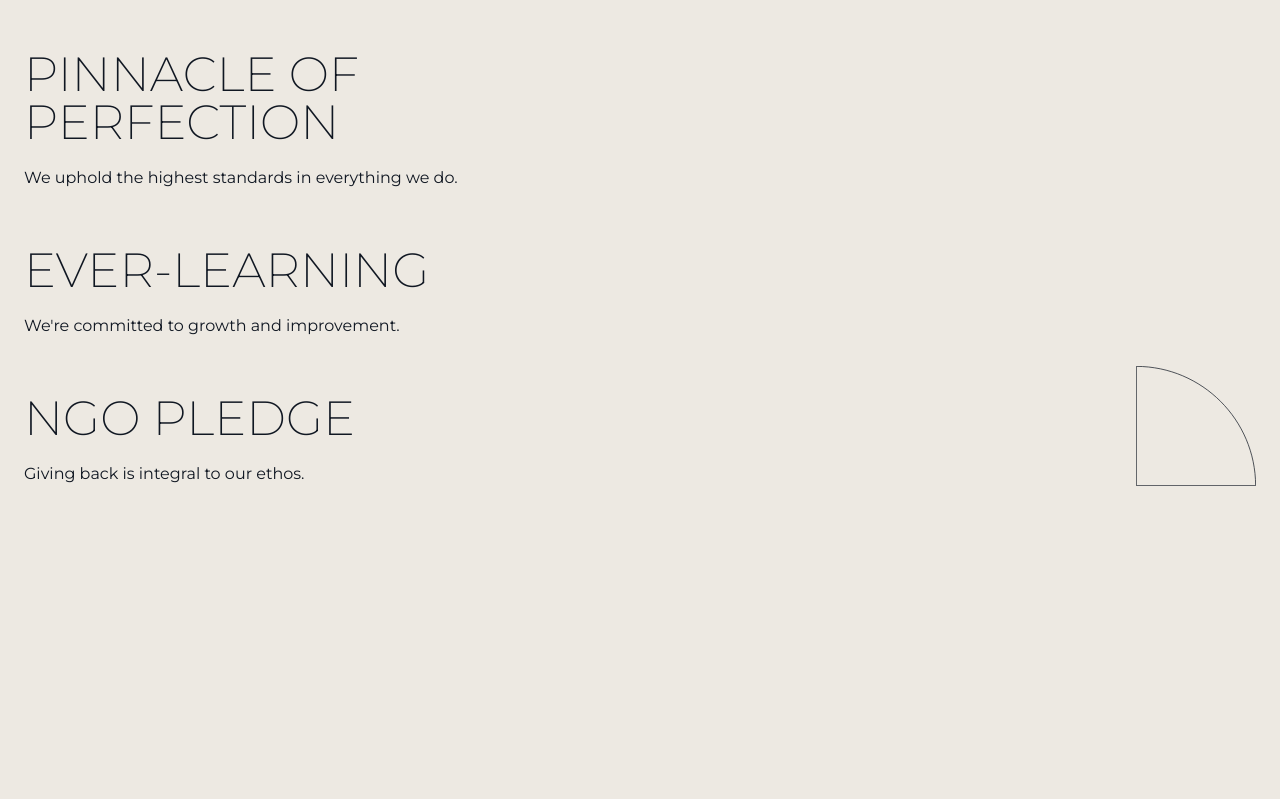
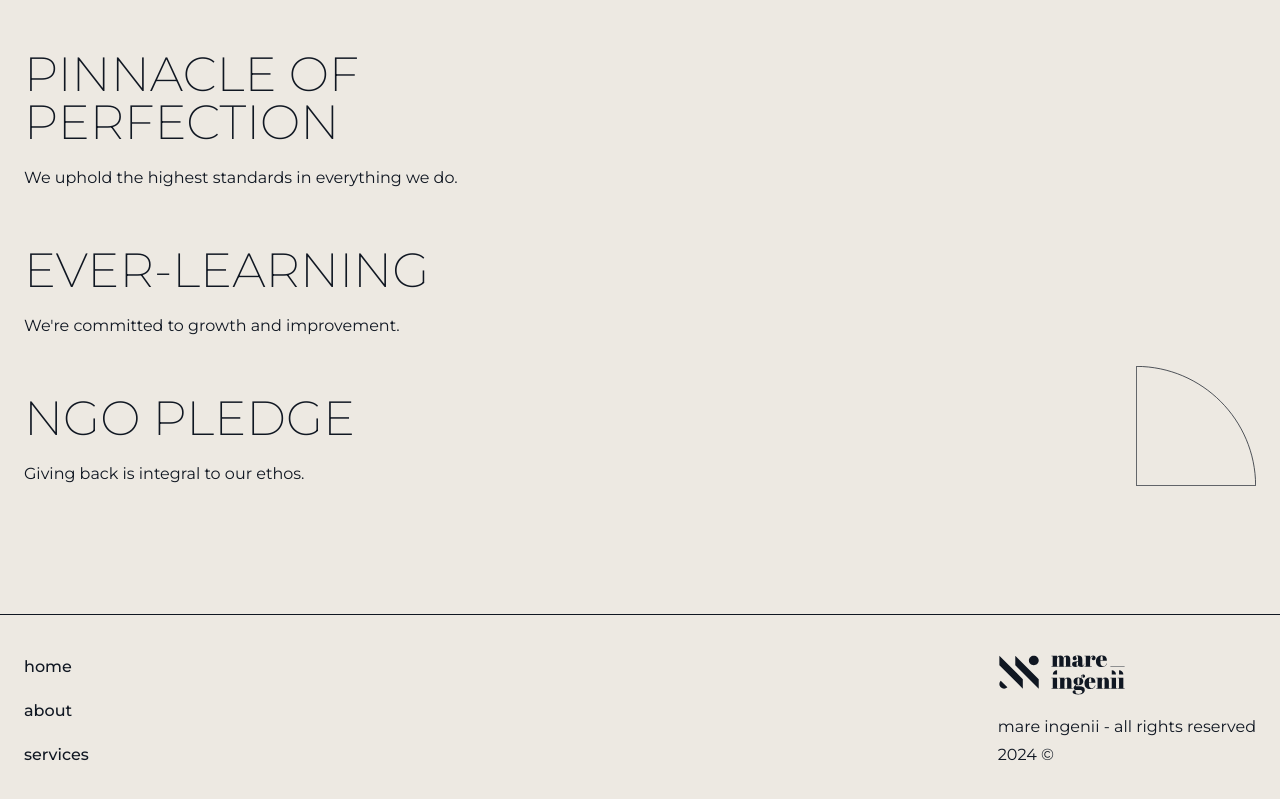
Before and after one commit to Skolaczk/mareingenii, a Next.js app: page / in a window 1280 px wide. Shown: the part 1921-2720 px from the top of the page. Before the commit the page ends 2535 px from the top, so only its background shows below. Built offline with nearby package versions, Linux system fonts and the light colour scheme.

Commit message:
feat: create footer (#7)

```diff
--- a/src/app/layout.tsx
+++ b/src/app/layout.tsx
@@ -3,6 +3,7 @@ import '@/styles/globals.css';
 import { PropsWithChildren } from 'react';
 import type { Metadata } from 'next';
 
+import { Footer } from '@/components/footer';
 import { Header } from '@/components/header';
 import { siteConfig } from '@/lib/constant';
 import { fonts } from '@/lib/fonts';
@@ -19,6 +20,7 @@ const RootLayout = ({ children }: PropsWithChildren) => {
       <body className={cn('min-h-screen', fonts)}>
         <Header />
         {children}
+        <Footer />
         <div id="navigation" />
       </body>
     </html>
--- /dev/null
+++ b/src/components/footer.tsx
@@ -0,0 +1,27 @@
+import Link from 'next/link';
+
+import { LogoLarge } from '@/assets/logo-large';
+import { navigationItems } from '@/lib/data';
+
+export const Footer = () => {
+  return (
+    <footer className="border-primary border-t">
+      <div className="xs:flex xs:space-y-0 xs:justify-between container space-y-8 py-10">
+        <div className="xs:order-2">
+          <LogoLarge className="mb-5 h-10 w-32" />
+          <p className="mb-1">mare ingenii - all rights reserved</p>
+          <p>{new Date().getFullYear()} ©</p>
+        </div>
+        <div className="xs:order-1">
+          <ul className="space-y-5">
+            {navigationItems.map(({ name, href }) => (
+              <li key={name} className="font-medium">
+                <Link href={href}>{name}</Link>
+              </li>
+            ))}
+          </ul>
+        </div>
+      </div>
+    </footer>
+  );
+};
```
